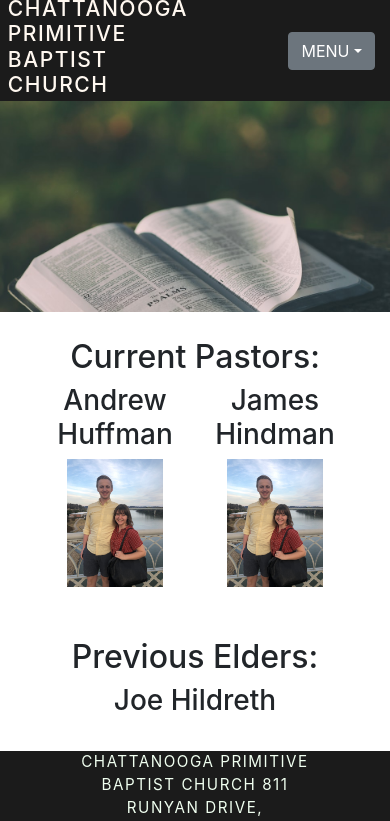
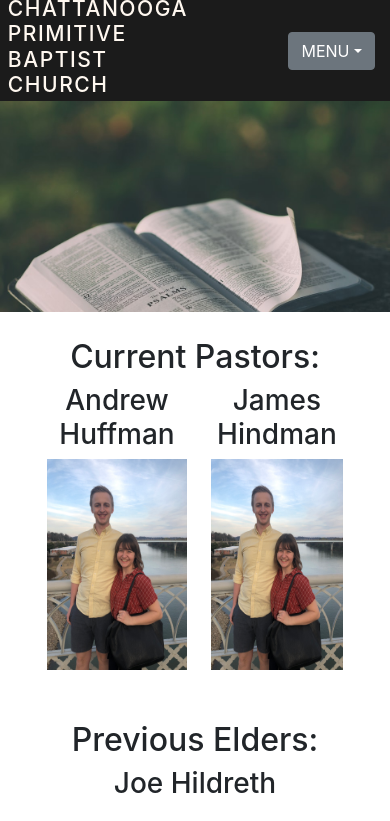
Before and after one commit to JackSkiles/c_v2, a React (Create React App) app in the folder client/: page /elders in a window 390 px wide. Shown: the top 821 px of the page. Built offline with nearby package versions, Linux system fonts and the light colour scheme; what react-google-maps would draw is missing.

Commit message:
updated some picture sizing

```diff
--- a/client/src/components/footer.css
+++ b/client/src/components/footer.css
@@ -19,7 +19,8 @@
 }
 
 #pic {
-    width: 60%
+    width: 85%;
+    height: 40vh;
 }
 .mainCont2 {
    width: 35%;
@@ -41,4 +42,7 @@
     .mainCont2 {
         width: 60%;
     }
+    #pic {
+        height: 25vh;
+    }
 }
```
